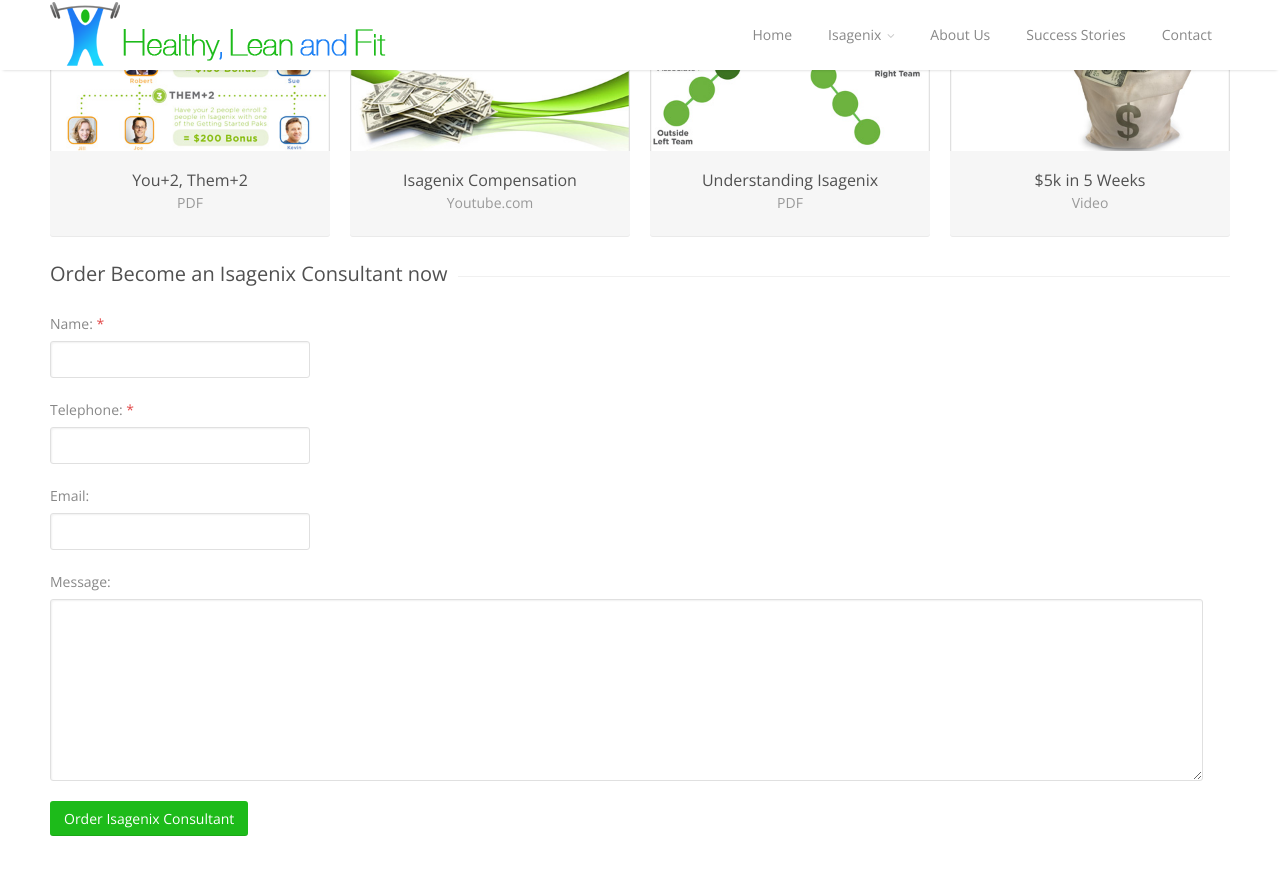
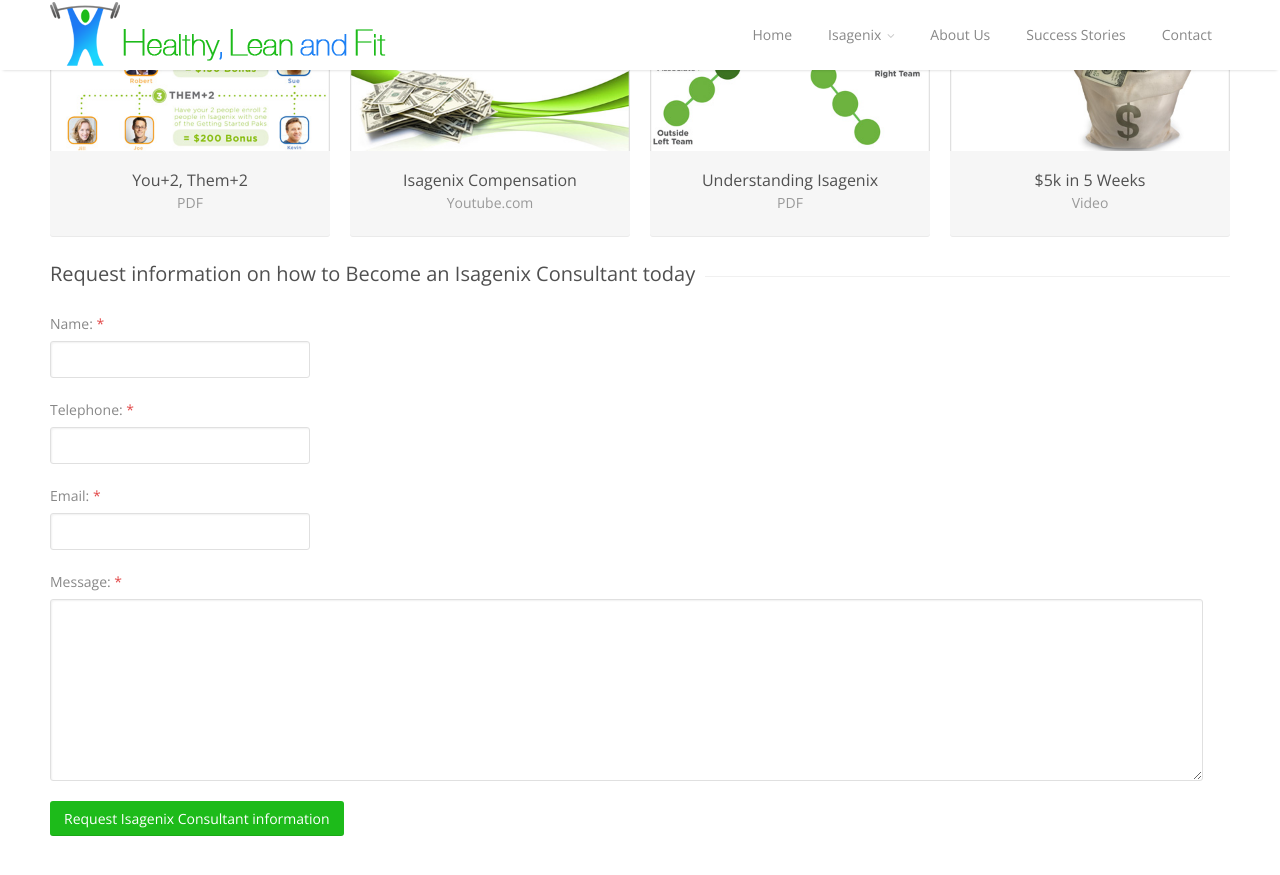
Before and after one commit to jozeperez/hlf, a Jekyll site: the page built from become-isagenix-consultant.html, in a window 1280 px wide and 900 px high, scrolled down 925 px. Shown: the top 875 px of the window. Built offline with Jekyll 4.4.1, drawn with Linux system fonts in a browser that asks for light colours; comment, search, counter and statistics services are not loaded.

Commit message:
Finished consultant form.

```diff
--- a/become-isagenix-consultant.html
+++ b/become-isagenix-consultant.html
@@ -48,7 +50,7 @@
                     </ul>
                     <div class="clearfix"></div>
 
-                    <a href="#" class="button color launch"><i class="icon-phone"></i>Request more information</a>
+                    <a href="#{{ page.title }}" class="button color launch hlf-scroll-to" data-extra-offset="-80" data-target=".form-headline" title="{{ page.title }}"><i class="icon-phone"></i>Request more information</a>
                 </div>
 
             </div>
@@ -162,20 +164,23 @@
         <div class="container" style="margin-top: 5px;">
             <div class="sixteen columns">
                 <!-- order form -->
-                <h3 class="headline form-headline" style="margin: 15px 0 0 0;">Order {{ page.title }} now</h3>
+                <h3 class="headline form-headline" style="margin: 15px 0 0 0;">Request information on how to {{ page.title }} today</h3>
                 <span class="line" style="margin-bottom: 35px;"></span>
                 <div class="clearfix"></div>
 
                 <section id="contact">
                     <!-- Success Message -->
-                    <div class="notification error closeable" style="display: none;">
-                        <p><span>Error!</span> Please fill in all the fields required.</p>
+                    <div class="notification closeable" style="display: none;">
+                        <div class="hlf-msg">
+                            <!-- insert via js -->
+                        </div>
                         <a class="close" href="#"></a>
                     </div>
 
                     <!-- Form -->
                     <form method="post" action="api.healthyleandandfit.com" id="hlf-leadform" onsubmit="return false;">
-                        <input type="hidden" name="product" value="president pak" />
+                        <input type="hidden" name="action" value="put" />
+                        <input type="hidden" name="method" value="consultant_lead" />
                         <fieldset>
                             <div>
                                 <label for="name" accesskey="N">
@@ -189,22 +194,24 @@
                                     Telephone:
                                     <span>*</span>
                                 </label>
-                                <input name="telephone" type="text" id="telephone" class="required" />
+                                <input name="telephone" type="text" id="telephone" class="required is-telephone" />
                             </div>
                             <div>
                                 <label for="email" accesskey="E">
                                     Email:
+                                    <span>*</span>
                                 </label>
-                                <input name="email" type="email" id="email" />
+                                <input name="email" type="text" id="email" class="required is-email" />
                             </div>
                             <div>
                                 <label for="message" accesskey="M">
                                     Message:
+                                    <span>*</span>
                                 </label>
-                                <textarea name="message" cols="40" rows="3" id="message" spellcheck="true"></textarea>
+                                <textarea name="message" cols="40" rows="3" id="message" spellcheck="true" class="required"></textarea>
                             </div>
                         </fieldset>
-                        <input type="submit" class="hlf-submit" value="Order {{ page.shortTitle }}" />
+                        <input type="submit" class="hlf-submit" value="Request {{ page.shortTitle }} information" />
                         <img src="/images/ajax-loader.gif" class="loader" style="display: none;" />
                         <div class="clearfix"></div>
                     </form>
```
Also changed, not shown: other parts of become-isagenix-consultant.html (+2 -0 lines).
